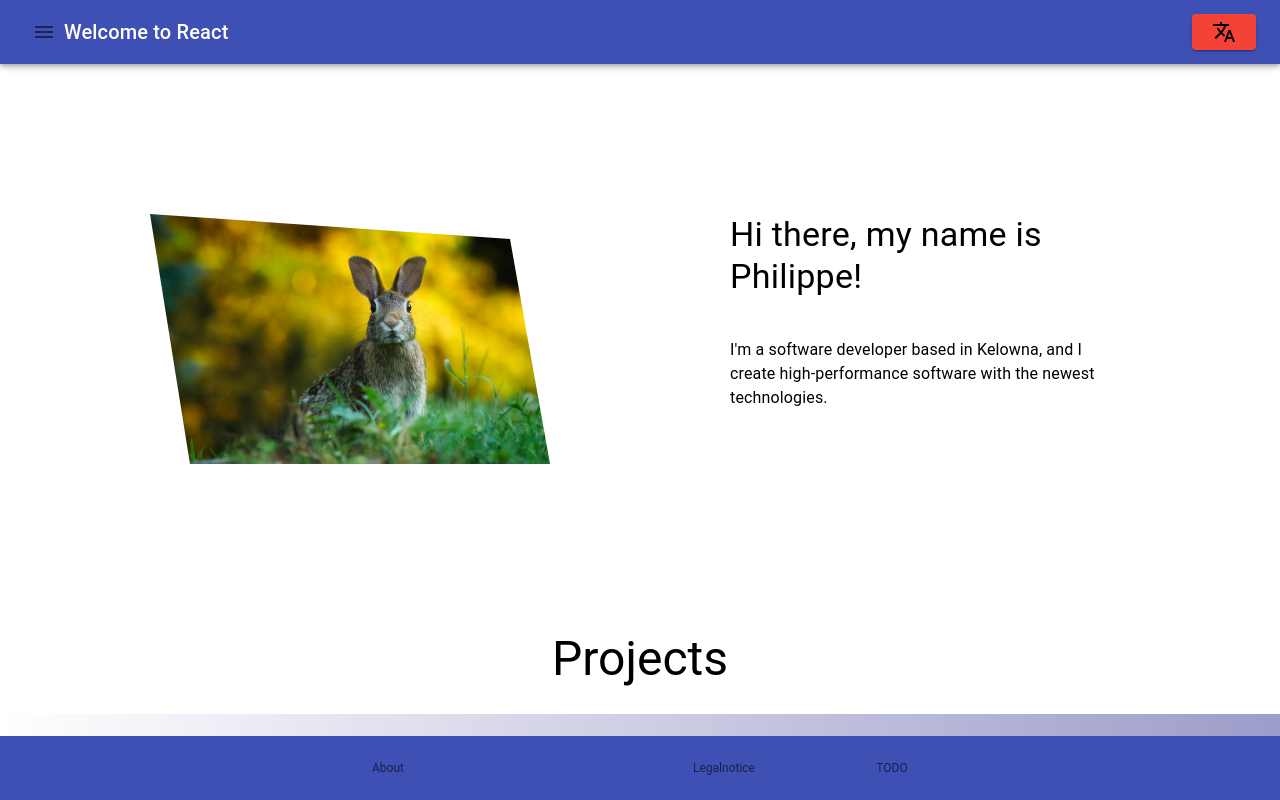
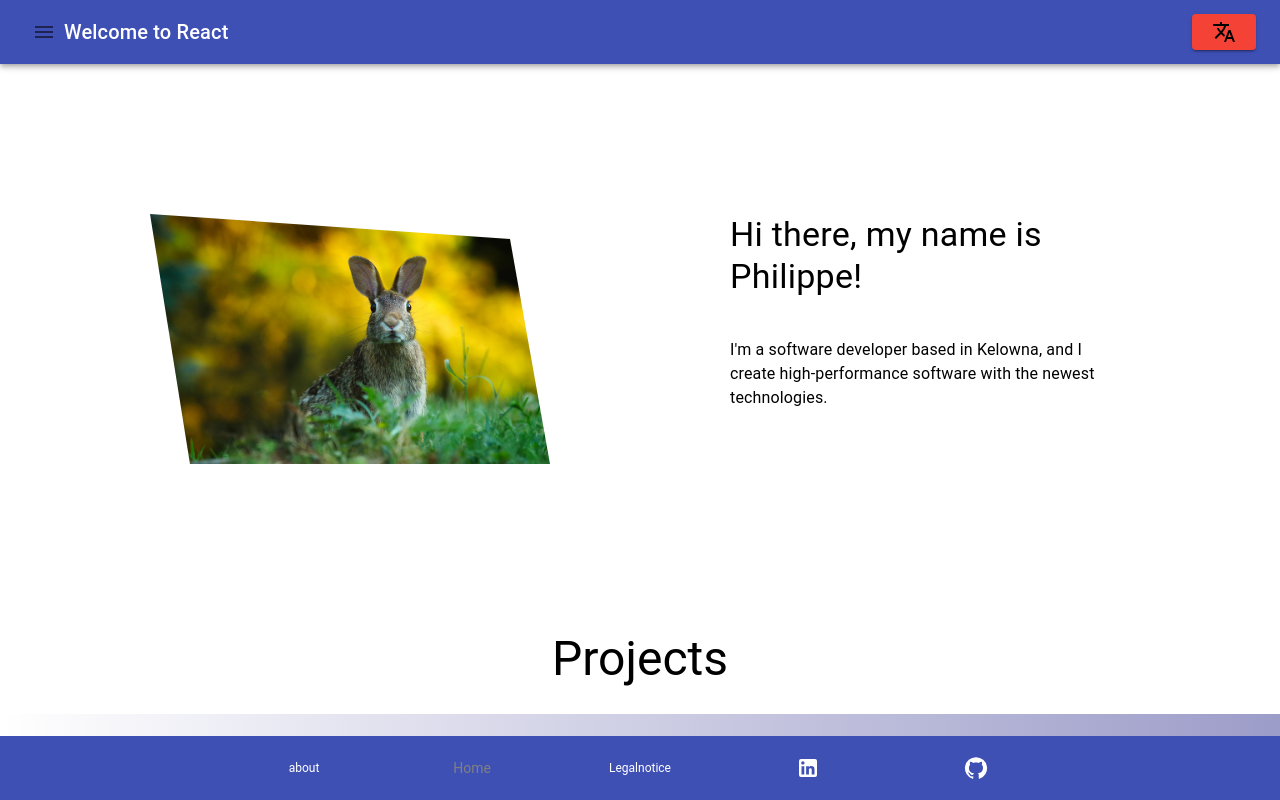
Before and after one commit to philippe-laurentiu/portfolio, a React (Create React App) app in the folder app/: page / in a window 1280 px wide. Shown: the top 800 px of the page. Built offline with nearby package versions, Linux system fonts and the light colour scheme.

Commit message:
upgrade mui-iconst to version 5 fix footer and states

```diff
--- a/app/src/App.tsx
+++ b/app/src/App.tsx
@@ -57,6 +57,16 @@ const theme1 = createTheme({
         maxWidth: false,
         disableGutters: true
       }
+    },
+    MuiBottomNavigationAction: {
+      styleOverrides: {
+        root: {
+          color: 'white',
+          '&.Mui-selected': {
+            color: 'gray'
+          }
+        }
+      }
     }
   }
 })
--- a/app/src/components/Footer.tsx
+++ b/app/src/components/Footer.tsx
@@ -3,12 +3,16 @@ import BottomNavigation from '@material-ui/core/BottomNavigation'
 import BottomNavigationAction from '@material-ui/core/BottomNavigationAction'
 import { useNavigate, useLocation } from 'react-router'
 import { getValueForRoute, navigation } from '../config'
+import { Box } from '@material-ui/core'
+import { useAutoTranslation } from '../hooks/useAutoTranslation'
+import LinkedInIcon from '@mui/icons-material/LinkedIn'
+import GitHubIcon from '@mui/icons-material/GitHub'
 
 const Footer = (): JSX.Element => {
   const navigate = useNavigate()
   const currentPath = useLocation().pathname
-  // todo rerender on change of other menue
   const [value, setValue] = useState(getValueForRoute(currentPath))
+  const [at] = useAutoTranslation()
 
   useEffect(() => {
     setValue(getValueForRoute(currentPath))
@@ -16,13 +20,10 @@ const Footer = (): JSX.Element => {
 
   console.log(value)
   return (
+    <Box>
       <BottomNavigation
         showLabels
         value={value}
-      // onChange={(event, newValue) => {
-      //   console.log(newValue)
-      //   setValue(newValue)
-      // }}
         sx={{
           backgroundColor: 'primary.main',
           position: 'fixed',
@@ -32,19 +33,34 @@ const Footer = (): JSX.Element => {
         }}
       >
         <BottomNavigationAction
-        label="About"
+          label={at('about')}
           onClick={() => navigate('/about')}
+          value={'about'}
         />
-      <BottomNavigationAction label="Home" onClick={() => navigate(navigation.home.path)} /> {/* todo translation */}
         <BottomNavigationAction
-        label="Legalnotice"
+          label={at('Home')}
+          onClick={() => navigate(navigation.home.path)}
+          value={'home'}
+        />
+        <BottomNavigationAction
+          label={at('Legalnotice')}
           onClick={() => navigate(navigation.legalnotice.path)}
-      /> {/* todo translation */}
+          value={'legalnotice'}
+        />
         <BottomNavigationAction
-        label="TODO"
-        onClick={() => console.log('TODO')}
+          showLabel={false}
+          label='LinkedIn'
+          icon={<LinkedInIcon />}
+          onClick={() => { location.href = navigation.linkedIn.path }}
+          />
+        <BottomNavigationAction
+          showLabel={false}
+          label='Github'
+          icon={<GitHubIcon />}
+          onClick={() => { location.href = navigation.gitHub.path }}
           />
       </BottomNavigation>
+    </Box>
   )
 }
 
--- a/app/src/config.tsx
+++ b/app/src/config.tsx
@@ -1,33 +1,41 @@
 interface NavigationElement {
   path: string
-  pathVal: number
+  pathVal: string
 }
 
 export const navigation = {
   home: {
     path: '/',
-    pathVal: 1
+    pathVal: 'home'
   },
   about: {
     path: '/about',
-    pathVal: 0
+    pathVal: 'about'
   },
   legalnotice: {
     path: '/legalnotice',
-    pathVal: 0
+    pathVal: 'legalnotice'
   },
   certificats: {
     path: '/certificats',
-    pathVal: 0
+    pathVal: 'certificats'
   },
   proexample: {
     path: '/projects/proexample',
-    pathVal: 2
+    pathVal: 'proexample'
+  },
+  gitHub: {
+    path: 'https://github.com/philippe-laurentiu',
+    pathVal: 'github'
+  },
+  linkedIn: {
+    path: 'https://www.linkedin.com/in/philippelaurentiu/',
+    pathVal: 'linkedin'
   }
 }
 
-export const getValueForRoute = (route: string): number => {
+export const getValueForRoute = (route: string): string => {
   const values = Object.values(navigation)
   const res: NavigationElement | undefined = values.find((val: any) => val.path === route)
-  return (res !== undefined) ? res.pathVal : 0
+  return (res !== undefined) ? res.pathVal : 'home'
 }
```
Also changed, not shown: app/package.json (+5 -4 lines), 1 other file (tests, documents, lock files or other folders). Lines whose indentation alone changed are shown as unchanged.
